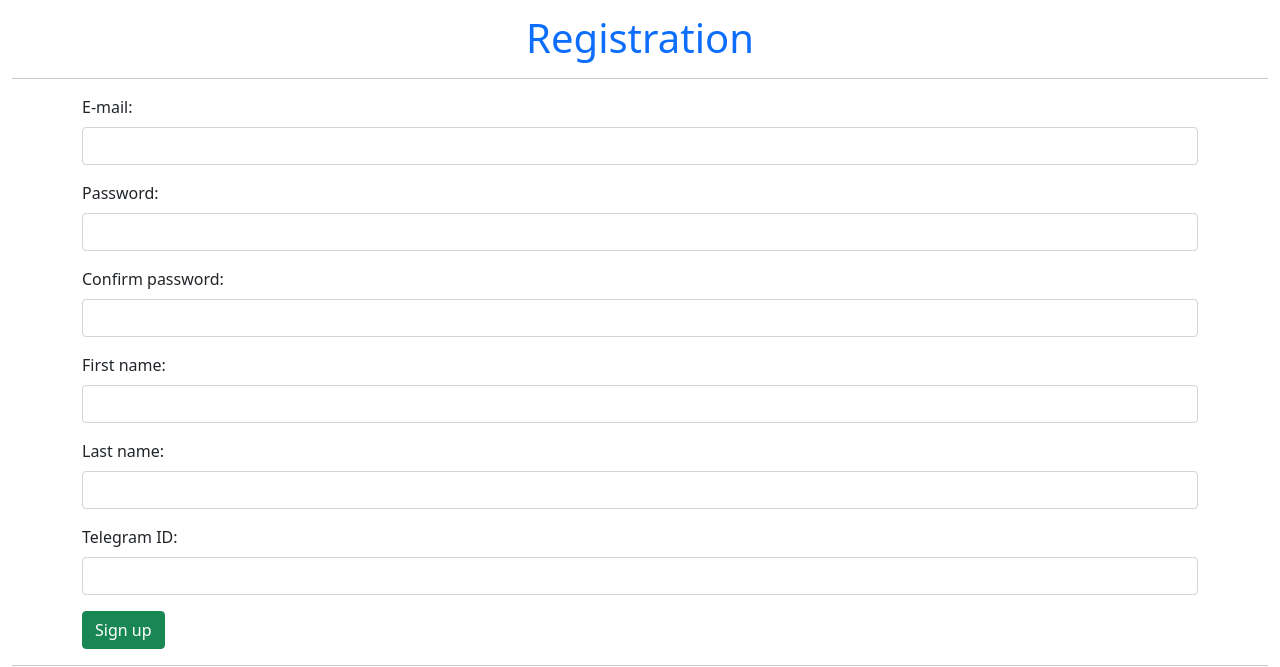
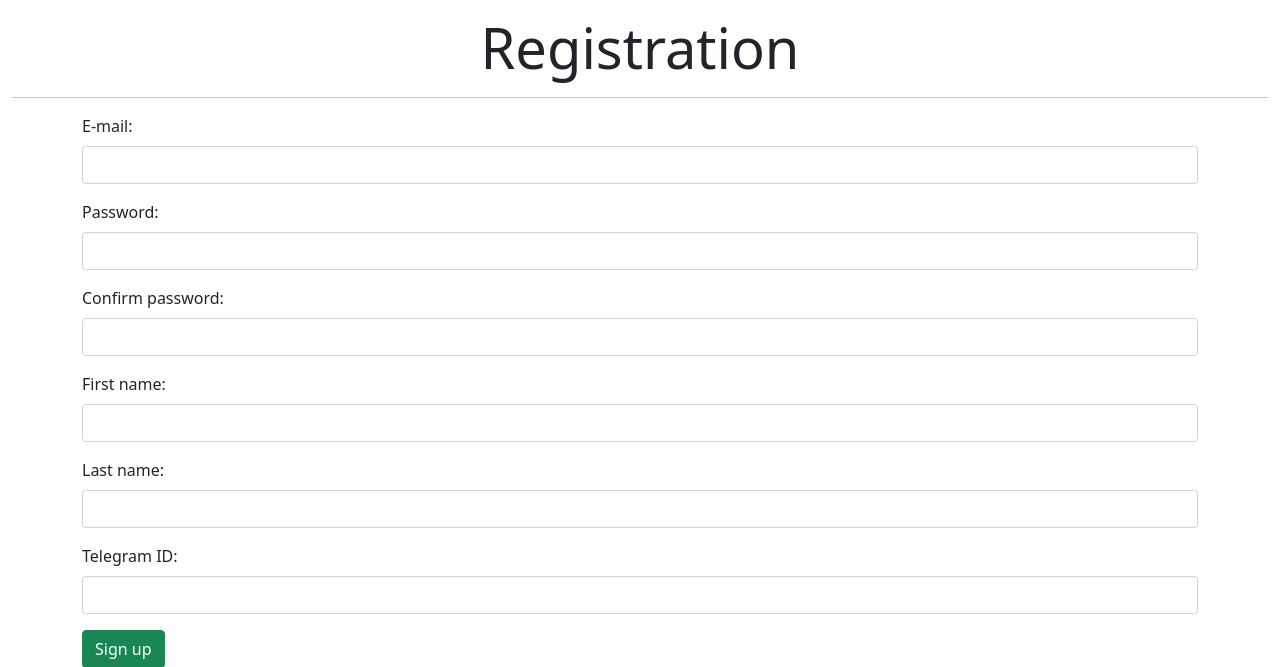
Before and after one commit to smartlegionlab/todo-app-django, a Django app: page /profile/register/ in a window 1280 px wide. Shown: the part 56-723 px from the top of the page. Run offline with Django 5.2, Linux system fonts and the light colour scheme; data that the repository does not hold is empty; some libraries are stand-ins or nearby versions.

Commit message:
Update register.html

```diff
--- a/profiles/templates/profiles/register.html
+++ b/profiles/templates/profiles/register.html
@@ -1,7 +1,7 @@
 {% extends "base.html" %}
 {% block title %}Registration{% endblock %}
 {% block content %}
-    <h1 class="text-primary text-center">Registration</h1>
+    <h1 class="text-center display-4">Registration</h1>
     <hr>
     <div class="container">
     <form method="post">
```
